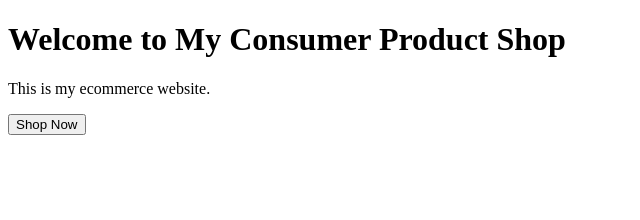
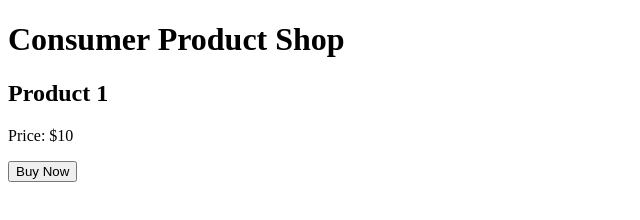
Before and after one commit to TANSEN123456/consumer-product-shop, a plain HTML site: page index.html in a window 1280 px wide. Shown: the whole page, without its empty margins (0-640 px from the left). Drawn offline with Linux system fonts and the light colour scheme.

Commit message:
Enhance index.html with product section
Updated the header and added product details with a button.

```diff
--- a/index.html
+++ b/index.html
@@ -2,14 +2,20 @@
 <html>
 <head>
 <title>Consumer Product Shop</title>
+<link rel="stylesheet" href="style.css">
 </head>
 
 <body>
 
-<h1>Welcome to My Consumer Product Shop</h1>
-<p>This is my ecommerce website.</p>
+<h1>Consumer Product Shop</h1>
 
-<button>Shop Now</button>
+<div class="product">
+<h2>Product 1</h2>
+<p>Price: $10</p>
+<button onclick="buyProduct()">Buy Now</button>
+</div>
+
+<script src="script.js"></script>
 
 </body>
 </html>
```
